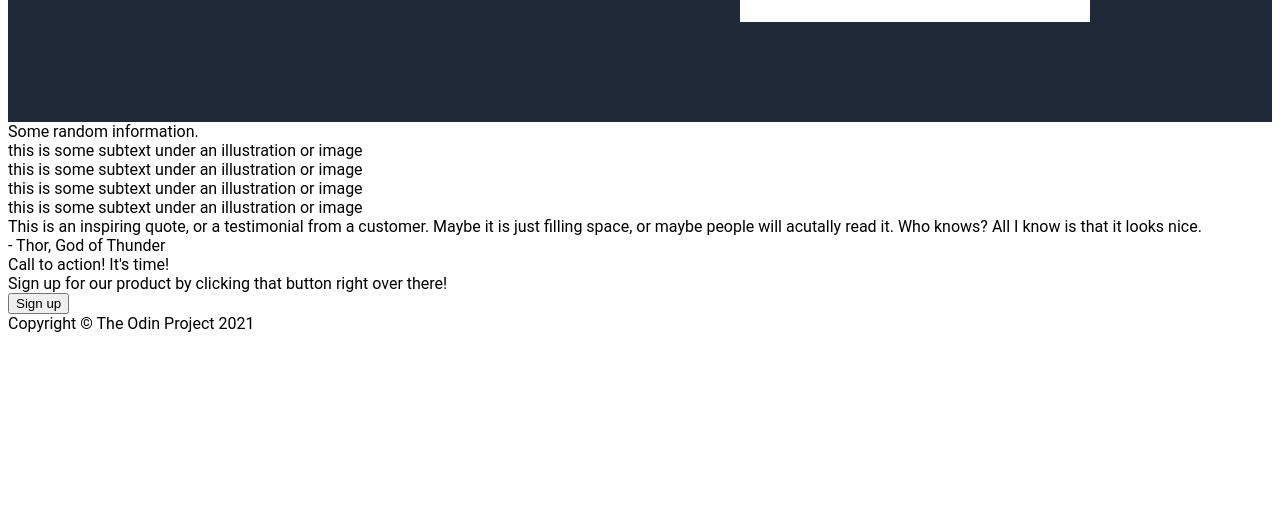
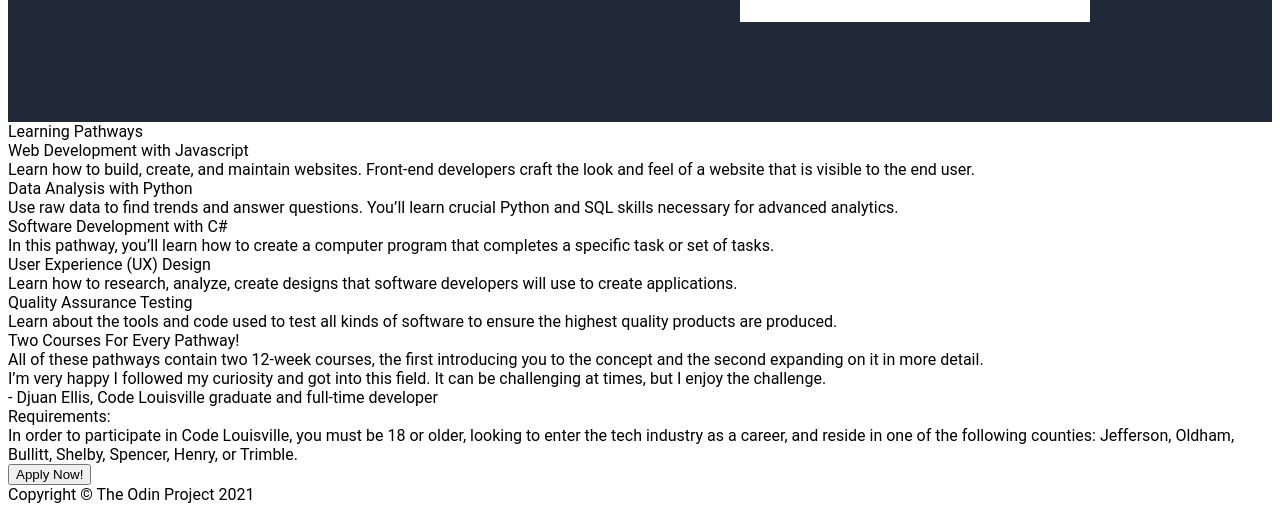
Before and after one commit to jeff-dillon/landing-page, a plain HTML site: page index.html in a window 1280 px wide. Shown: the part 330-842 px from the top of the page. Before the commit the page ends 800 px from the top, so only its background shows below. Drawn offline with Linux system fonts and the light colour scheme.

Commit message:
Add code louisville content to html

```diff
--- a/index.html
+++ b/index.html
@@ -34,37 +34,45 @@
             </div>
         </div>
         <div class="content-pane">
-            <div class="content-title">Some random information.</div>
+            <div class="content-title">Learning Pathways</div>
             <div class="content-items">
                 <div class="content-item">
-                    <div class="content-item-image"></div>
-                    <div class="content-item-text">this is some subtext under an illustration or image</div>
+                    <div class="content-item-image">Web Development with Javascript</div>
+                    <div class="content-item-text">Learn how to build, create, and maintain websites. Front-end developers craft the look and feel of a website that is visible to the end user.</div>
                 </div>
                 <div class="content-item">
-                    <div class="content-item-image"></div>
-                    <div class="content-item-text">this is some subtext under an illustration or image</div>
+                    <div class="content-item-image">Data Analysis with Python</div>
+                    <div class="content-item-text">Use raw data to find trends and answer questions. You’ll learn crucial Python and SQL skills necessary for advanced analytics.</div>
                 </div>
                 <div class="content-item">
-                    <div class="content-item-image"></div>
-                    <div class="content-item-text">this is some subtext under an illustration or image</div>
+                    <div class="content-item-image">Software Development with C#</div>
+                    <div class="content-item-text">In this pathway, you’ll learn how to create a computer program that completes a specific task or set of tasks. </div>
                 </div>
                 <div class="content-item">
-                    <div class="content-item-image"></div>
-                    <div class="content-item-text">this is some subtext under an illustration or image</div>
+                    <div class="content-item-image">User Experience (UX) Design</div>
+                    <div class="content-item-text">Learn how to research, analyze, create designs that software developers will use to create applications.</div>
+                </div>
+                <div class="content-item">
+                    <div class="content-item-image">Quality Assurance Testing</div>
+                    <div class="content-item-text">Learn about the tools and code used to test all kinds of software to ensure the highest quality products are produced.</div>
+                </div>
+                <div class="content-item">
+                    <div class="content-item-image">Two Courses For Every Pathway!</div>
+                    <div class="content-item-text">All of these pathways contain two 12-week courses, the first introducing you to the concept and the second expanding on it in more detail.</div>
                 </div>
             </div>
         </div>
         <div class="quote-pane">
-            <div class="quote-text">This is an inspiring quote, or a testimonial from a customer. Maybe it is just filling space, or maybe people will acutally read it. Who knows? All I know is that it looks nice.</div>
-            <div class="quote-attribution">- Thor, God of Thunder</div>
+            <div class="quote-text">I’m very happy I followed my curiosity and got into this field. It can be challenging at times, but I enjoy the challenge.</div>
+            <div class="quote-attribution">- Djuan Ellis, Code Louisville graduate and full-time developer</div>
         </div>
         <div class="action-pane">
             <div class="action-box">
                 <div class="action-left">
-                    <div class="action-title">Call to action! It's time!</div>
-                    <div class="action-subtext">Sign up for our product by clicking that button right over there!</div>
+                    <div class="action-title">Requirements:</div>
+                    <div class="action-subtext">In order to participate in Code Louisville, you must be 18 or older, looking to enter the tech industry as a career, and reside in one of the following counties: Jefferson, Oldham, Bullitt, Shelby, Spencer, Henry, or Trimble.</div>
                 </div>
-                <button class="action-button">Sign up</button>
+                <button class="action-button">Apply Now!</button>
             </div>
         </div>
         <div class="footer">
```
